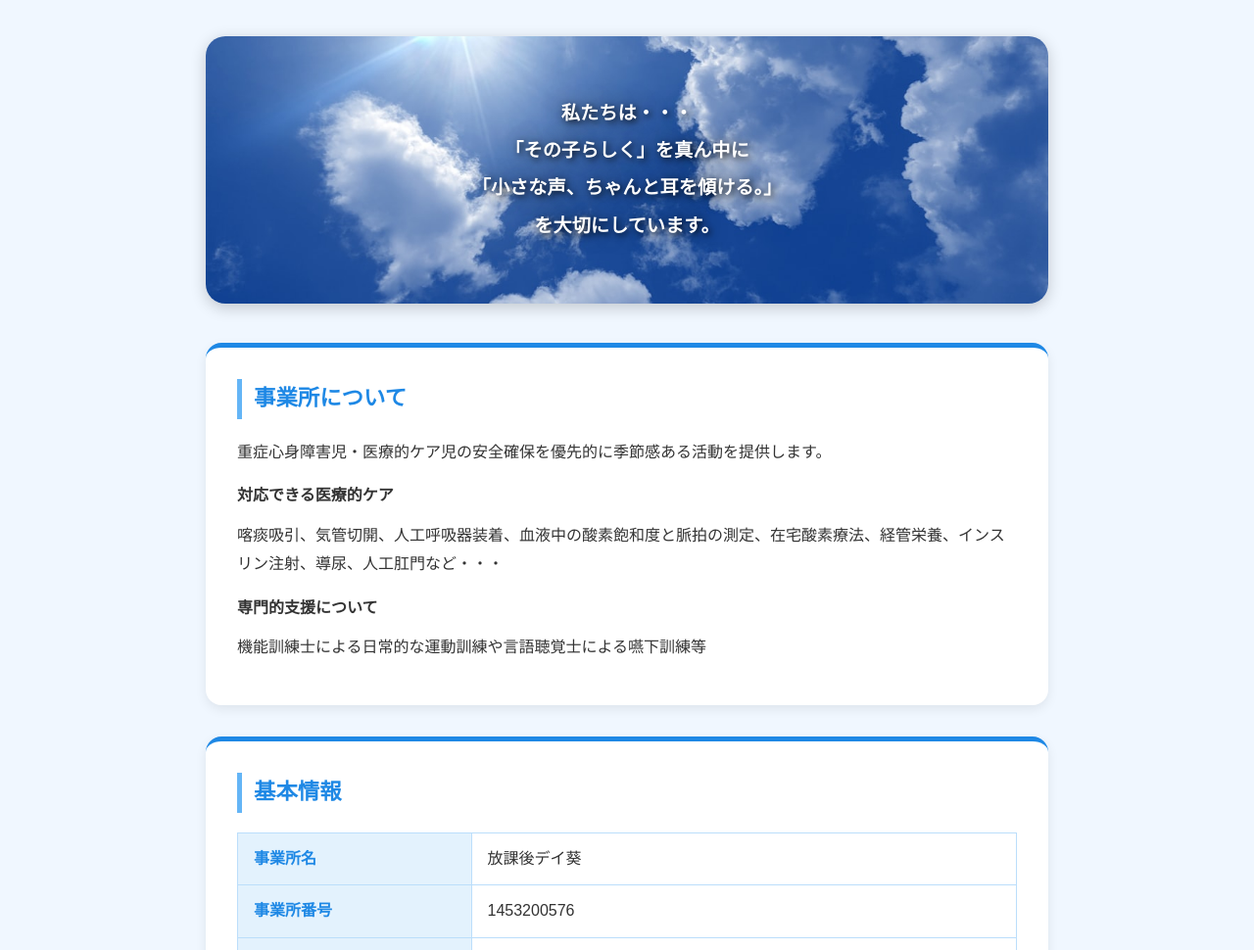
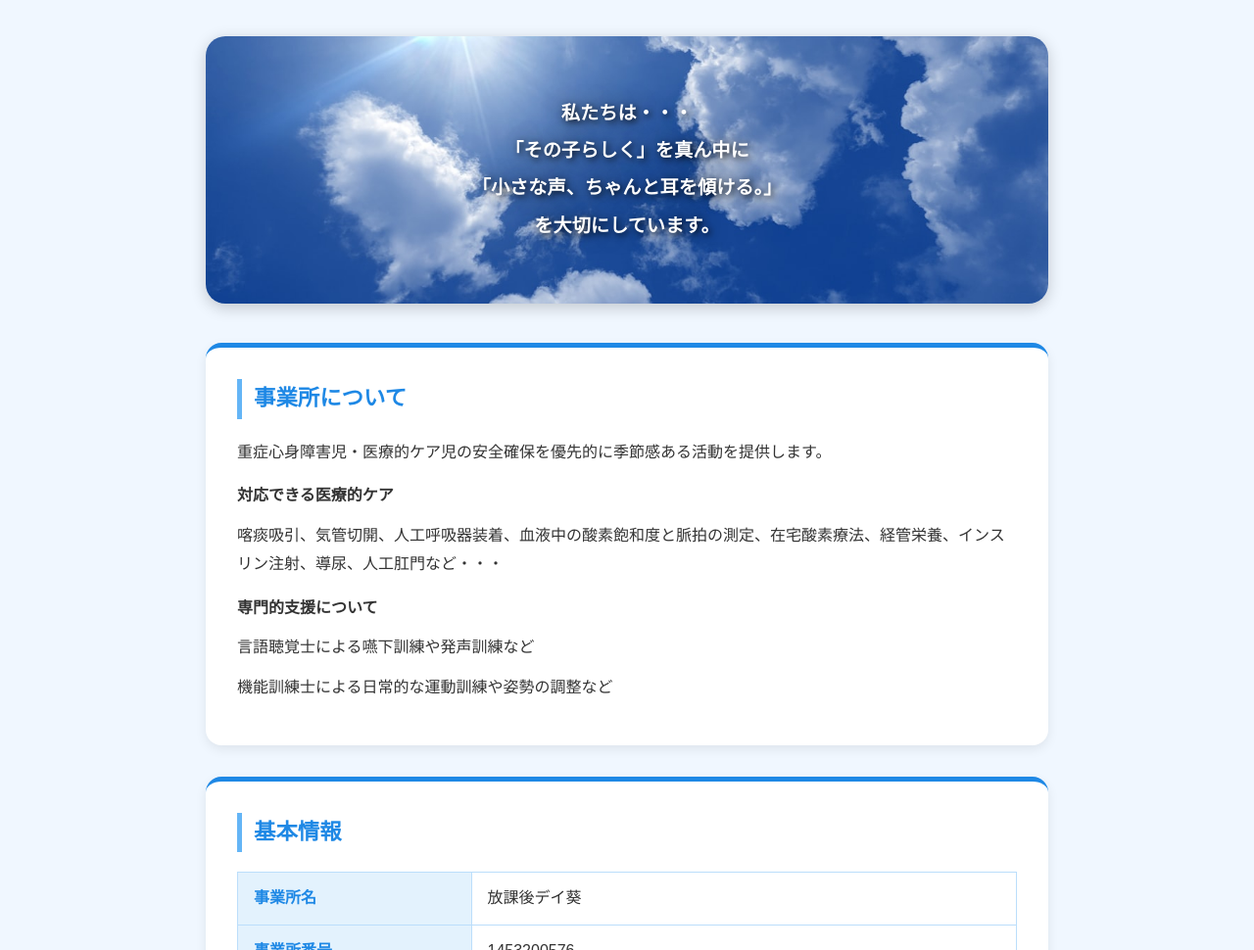
Before and after one commit to houdeiAoi/homepage, a plain HTML site: page aoi_top.html in a window 1280 px wide. Shown: the part 130-1100 px from the top of the page at 98% size. Drawn offline with Linux system fonts and the light colour scheme.

Commit message:
Add files via upload

```diff
--- a/aoi_top.html
+++ b/aoi_top.html
@@ -38,7 +38,8 @@
       <p style="margin-top:16px;"><strong>対応できる医療的ケア</strong></p>
       <p>喀痰吸引、気管切開、人工呼吸器装着、血液中の酸素飽和度と脈拍の測定、在宅酸素療法、経管栄養、インスリン注射、導尿、人工肛門など・・・</p>
       <p style="margin-top:16px;"><strong>専門的支援について</strong></p>
-      <p>機能訓練士による日常的な運動訓練や言語聴覚士による嚥下訓練等</p>
+      <p>言語聴覚士による嚥下訓練や発声訓練など</p>
+      <p>機能訓練士による日常的な運動訓練や姿勢の調整など</p>
     </section>
 
     <section>
```
